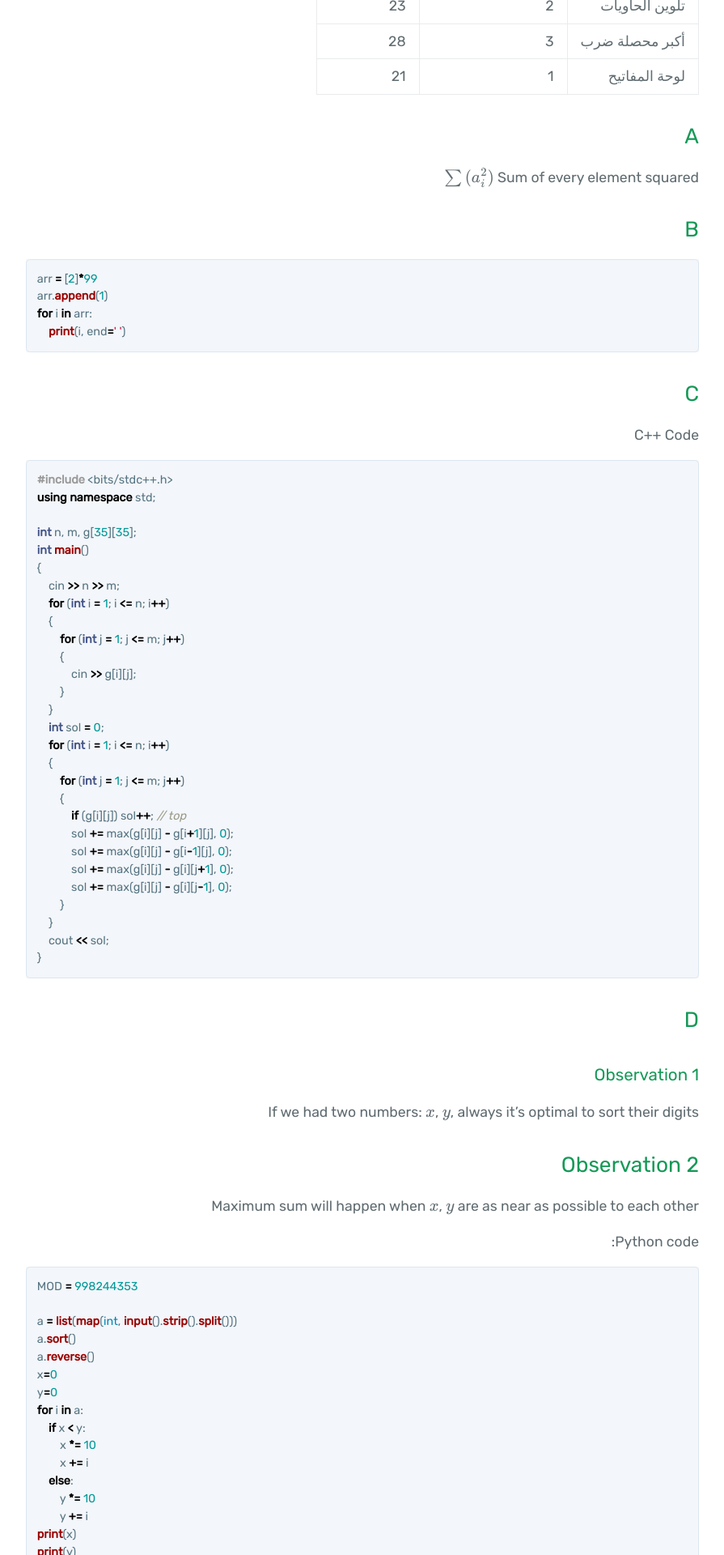
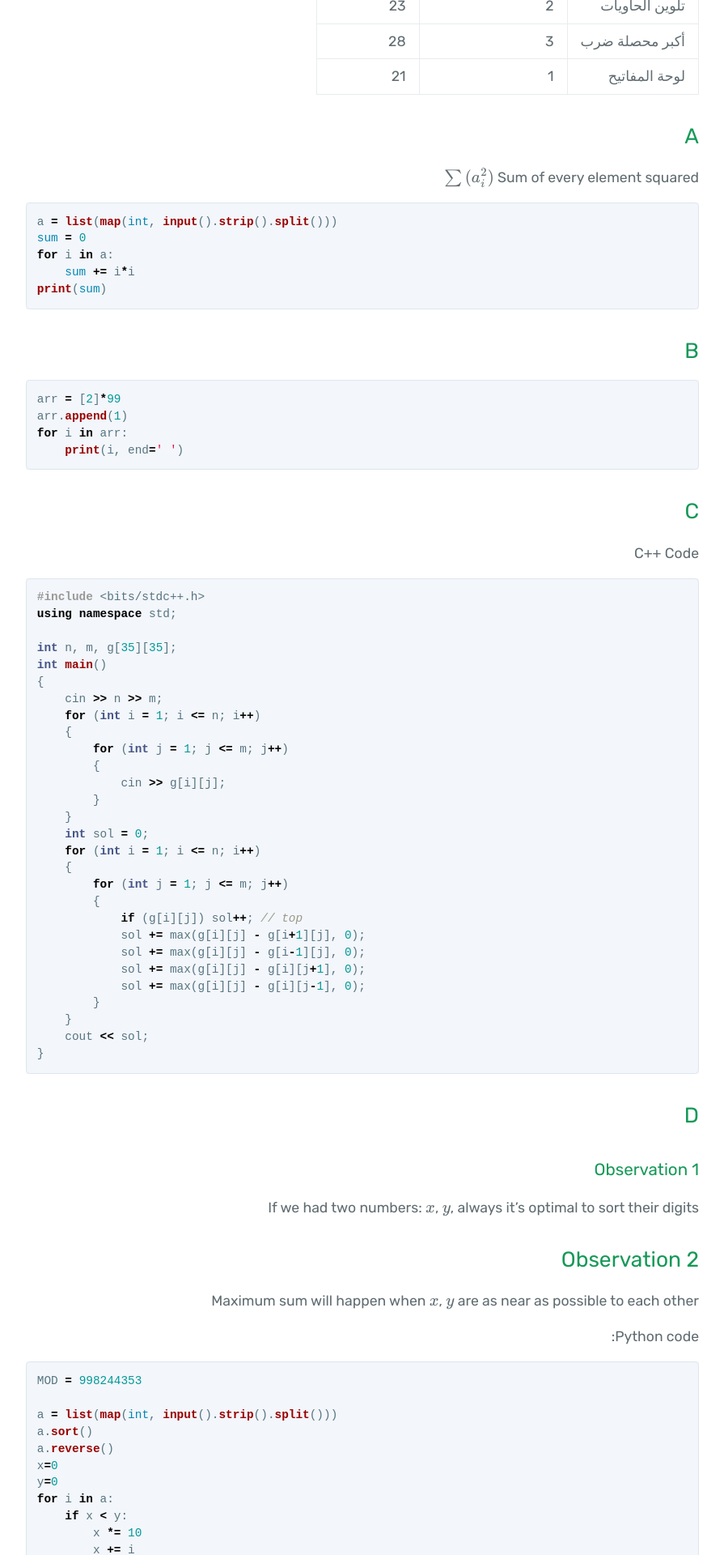
Before and after one commit to Teqaniaat/teqaniaat.github.io, a Jekyll site: the page built from athka/24_2_senior.md, in a window 1280 px wide. Shown: the part 549-2469 px from the top of the page at 81% size, without its empty margins (192-1087 px from the left). Built offline with Jekyll 4.4.1, drawn with Linux system fonts in a browser that asks for light colours; some of the changed text lies outside the part shown.

Commit message:
Improving sol

````diff
--- a/assets/css/style.css
+++ b/assets/css/style.css
@@ -4,6 +4,7 @@
 
 pre, code {
     direction: ltr !important;
+    font-family: 'Courier New', Courier, monospace !important;
 }
 
 details {
--- a/athka/24_2_senior.md
+++ b/athka/24_2_senior.md
@@ -45,6 +45,14 @@ usemathjax: true
 ## A
 Sum of every element squared
 $$\sum{ (a_i^2) }$$
+
+```py
+a = list(map(int, input().strip().split()))
+sum = 0
+for i in a:
+    sum += i*i
+print(sum)
+```
 
 ## B
 ```py
````
Also changed, not shown: other parts of athka/24_2_senior.md (+6 -2 lines).
